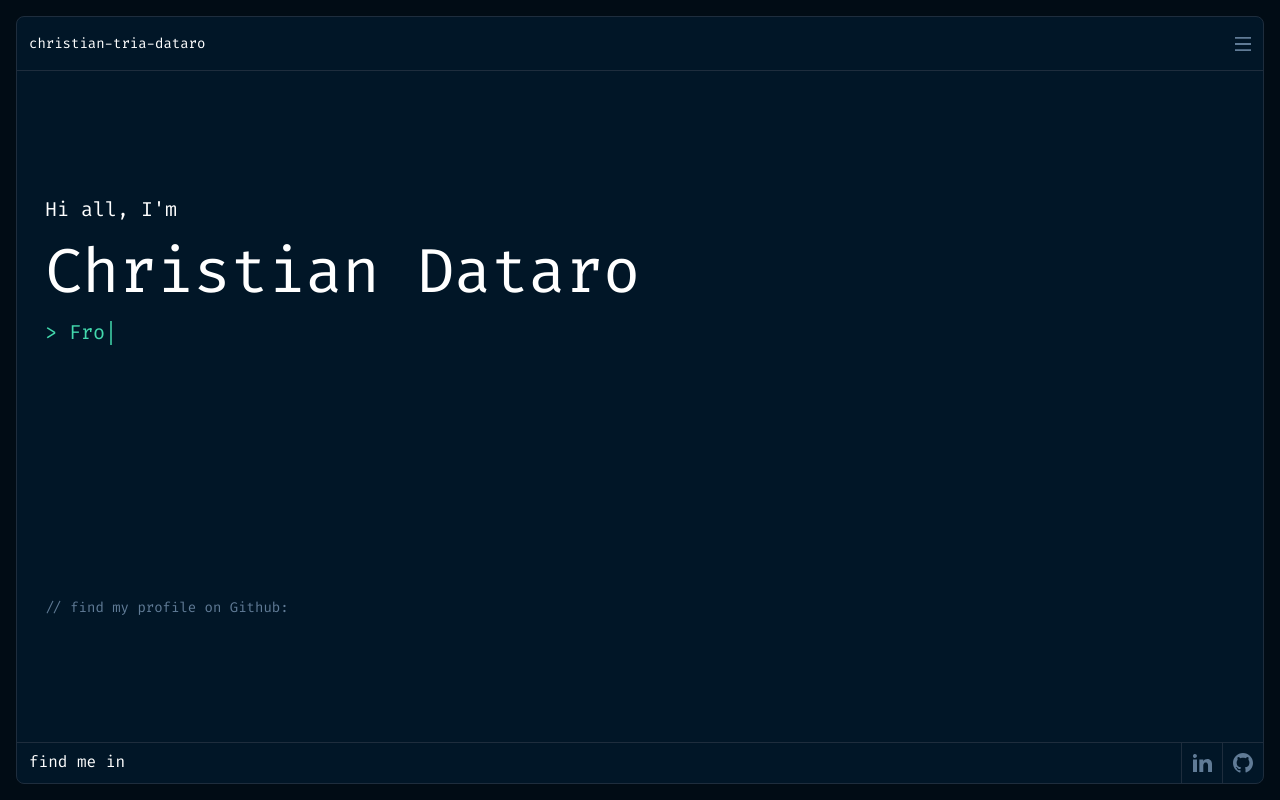
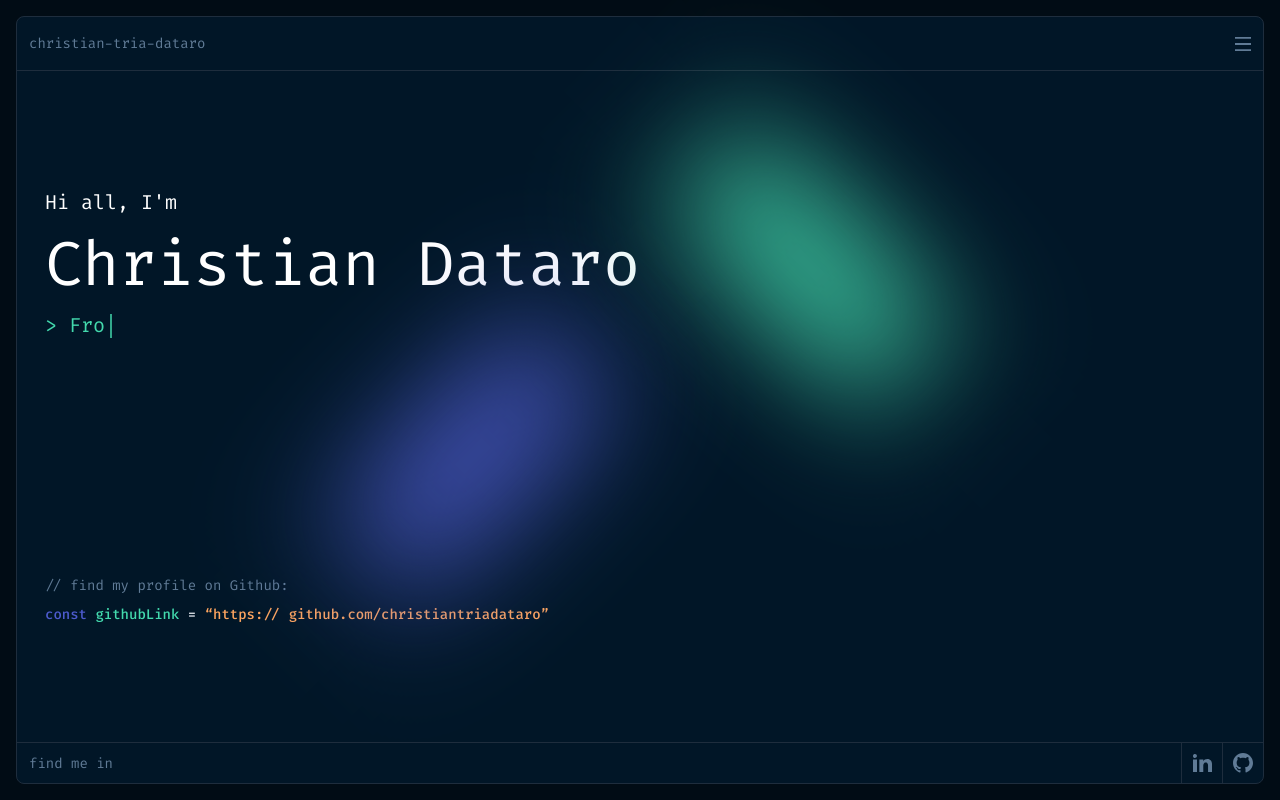
Before and after one commit to christiantriadataro/UpdatedWebsitePortfolio, a React (Vite) app: page /home in a window 1280 px wide. Built offline with nearby package versions, Linux system fonts and the light colour scheme.

Commit message:
feat: ✨  added links to the env

```diff
--- a/package.json
+++ b/package.json
@@ -13,8 +13,7 @@
     "@tanstack/react-router": "^1.92.3",
     "react": "^18.3.1",
     "react-dom": "^18.3.1",
-    "react-type-animation": "^3.2.0",
-    "string-punctuation-tokenizer": "^2.2.0"
+    "react-type-animation": "^3.2.0"
   },
   "devDependencies": {
     "@eslint/js": "^9.17.0",
--- a/src/components/layout/MainLayout.tsx
+++ b/src/components/layout/MainLayout.tsx
@@ -5,18 +5,34 @@ import { ROUTES_TABS } from "../../main.tsx";
 import { useState } from "react";
 import LinkedInIcon from "../icons/LinkedInIcon.tsx";
 import GithubIcon from "../icons/GitHubIcon.tsx";
+import { GITHUB_LINK, LINKEDIN_LINK } from "../../constants/env.ts";
+
+const FOOTER_LINKS = [
+  {
+    path: LINKEDIN_LINK,
+    component: <LinkedInIcon className="fill-secondary-blue w-6 h-6" />,
+  },
+  {
+    path: GITHUB_LINK,
+    component: <GithubIcon className="fill-secondary-blue w-[24px] h-[24px]" />,
+  },
+];
 
 const Footer = () => {
   return (
     <div className="border-t border-lines flex justify-between items-center">
-      <div className="pl-3">find me in</div>
+      <div className="pl-3 text-code-snippet-lg text-secondary-blue">
+        find me in
+      </div>
       <div className="flex flex-row h-[40px]">
-        <div className="h-full border-l border-lines flex items-center px-2">
-          <LinkedInIcon className="fill-secondary-blue w-6 h-6" />
-        </div>
-        <div className="h-full border-l border-lines flex items-center px-2">
-          <GithubIcon className="fill-secondary-blue w-[24px] h-[24px]" />
-        </div>
+        {FOOTER_LINKS.map((tab) => (
+          <Link
+            to={tab.path}
+            className="h-full border-l border-lines flex items-center px-2"
+          >
+            {tab.component}
+          </Link>
+        ))}
       </div>
     </div>
   );
@@ -28,15 +44,17 @@ const MainLayout = () => {
   const handleClick = () => setIsMenuOpen(!isMenuOpen);
 
   return (
-    <div className="bg-primary-blue h-full w-full border border-lines rounded-lg text-white flex flex-col">
+    <div className="relative bg-primary-blue h-full w-full border border-lines rounded-lg text-white flex flex-col">
       {/* header */}
       <div className="py-4 border-b border-lines flex items-center justify-between px-3">
-        <div className="text-code-snippet-lg">christian-tria-dataro</div>
+        <div className="text-code-snippet-lg text-secondary-blue">
+          christian-tria-dataro
+        </div>
         <img
           onClick={handleClick}
           src={isMenuOpen ? CloseIcon : MenuIcon}
           alt=""
-          className="w-4 h-4"
+          className="w-4 h-4 cursor-pointer"
         />
       </div>
       <div className={`flex flex-col ${isMenuOpen ? "" : "hidden"}`}>
--- a/src/constants/env.ts
+++ b/src/constants/env.ts
@@ -3,6 +3,8 @@ import { IENV } from "../types/IEnv.ts";
 import data from "../../data/data.json";
 
 const env = import.meta.env as IENV;
+export const LINKEDIN_LINK = env.VITE_LINKEDIN_LINK;
+export const GITHUB_LINK = env.VITE_GITHUB_LINK;
 
 export const HOME_INTRO = env.VITE_HOME_INTRO;
 export const HOME_NAME = env.VITE_HOME_NAME;
--- a/src/types/IEnv.ts
+++ b/src/types/IEnv.ts
@@ -1,5 +1,8 @@
 // homepage magic strings
 export interface IENV extends ImportMetaEnv {
+  VITE_LINKEDIN_LINK: string;
+  VITE_GITHUB_LINK: string;
+
   VITE_HOME_INTRO: string;
   VITE_HOME_NAME: string;
   VITE_HOME_COMMENT: string;
--- a/src/views/Home.tsx
+++ b/src/views/Home.tsx
@@ -1,22 +1,28 @@
 import { TypeAnimation } from "react-type-animation";
 import {
   HOME_COMMENT,
+  HOME_GITHUB_LINK,
   HOME_INTRO,
   HOME_NAME,
   HOME_ROLES,
 } from "../constants/env.ts";
 
 const Home = () => {
-  const githubLink = "const githubLink = “https://github.com/example/url”";
+  const words = `const githubLink = “${HOME_GITHUB_LINK}”`.split(" ");
+  const wordColor = [
+    "secondary-blue-violet",
+    "accent-green",
+    "secondary-white",
+    "accent-orange",
+    "accent-orange",
+  ];
   const roles = HOME_ROLES.reduce<(string | number)[]>((arr, role) => {
     arr.push(role, 1000);
     return arr;
   }, []);
 
-  console.log(roles);
-
   return (
-    <div className="flex flex-col justify-around h-full pl-7">
+    <div className="z-20 flex flex-col justify-around h-full pl-7">
       <div>
         <div className="text-subheadline">{HOME_INTRO}</div>
         <div className="text-headline">{HOME_NAME}</div>
@@ -27,12 +33,21 @@ const Home = () => {
           repeat={Infinity}
         />
       </div>
-      <div>
+      <div className="flex flex-col gap-2">
         <div className="text-code-snippet-lg text-secondary-blue">
           {HOME_COMMENT}
         </div>
-        <div className="text-code-snippet-lg font-medium"></div>
+        <div className="text-code-snippet-lg font-medium">
+          {words.map((word, index) => (
+            <span key={index} className={`text-${wordColor[index]}`}>
+              {" "}
+              {word}
+            </span>
+          ))}
+        </div>
       </div>
+      <div className="z-10 absolute top-1/4 right-1/4 blur-3xl  w-72 h-28 bg-gradient-green rotate-45"></div>
+      <div className="z-10 absolute top-2/4 left-1/4 blur-3xl w-72 h-28 bg-gradient-blue -rotate-45"></div>
     </div>
   );
 };
```
Also changed, not shown: 2 other files (tests, documents, lock files or other folders).
